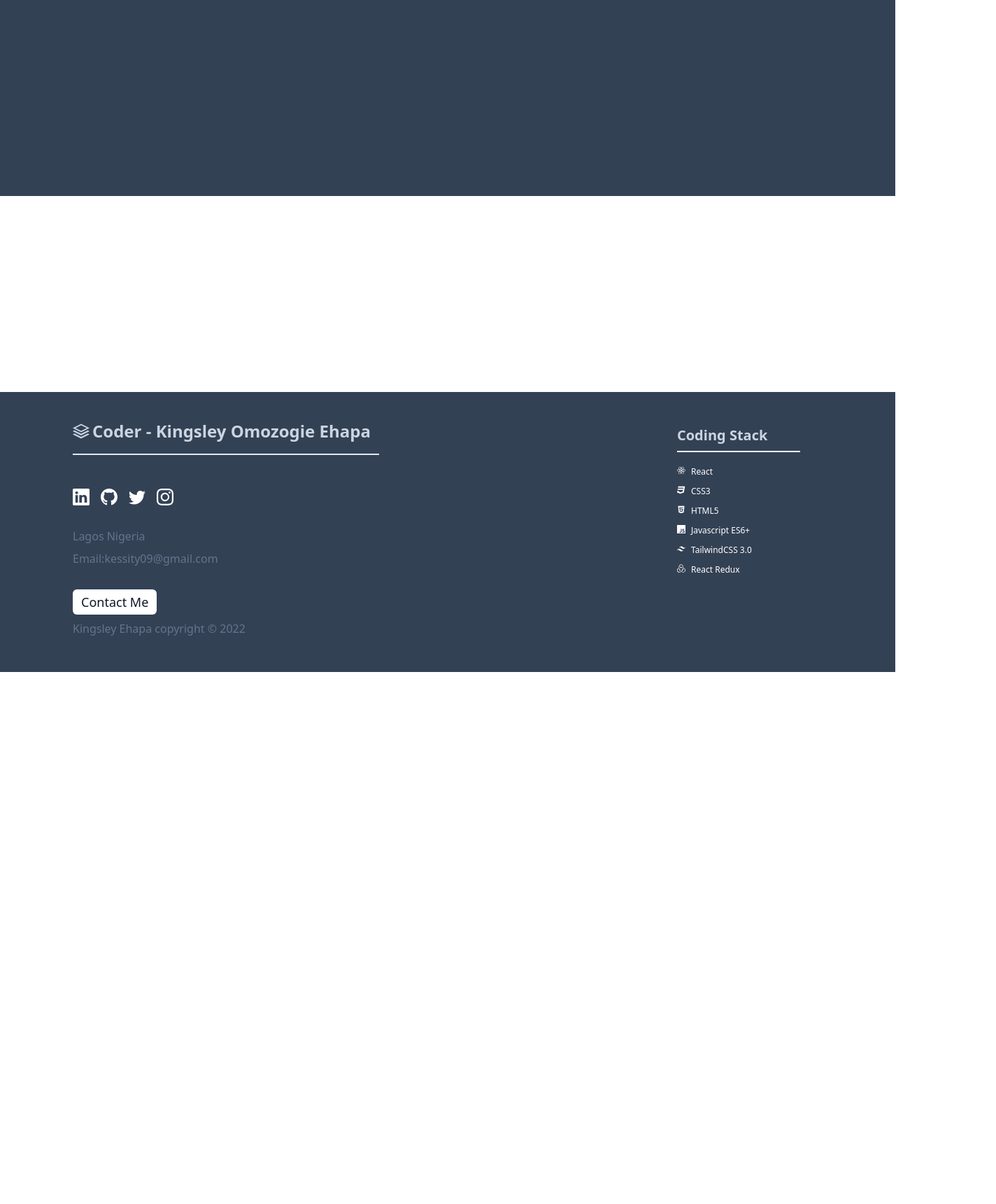
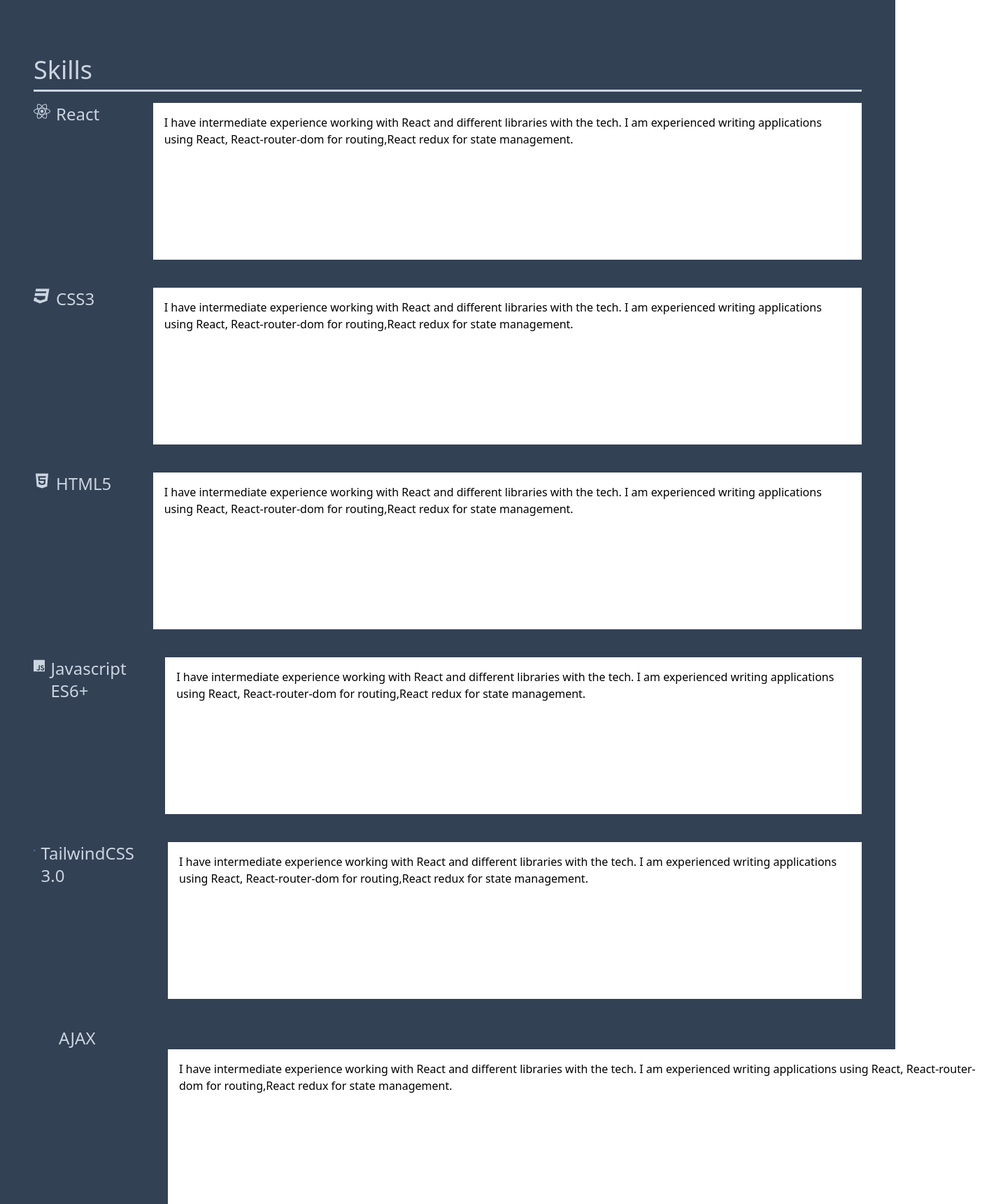
Before and after one commit to KINGSLEYEHAPA/Kingsley-Ehapa-Portfolio, a React (Create React App) app: page / in a window 1280 px wide. Shown: the part 520-2240 px from the top of the page at 70% size, 1424 px wide, since content can reach past the window. Before the commit the page ends 1480 px from the top, so only its background shows below. Built offline with nearby package versions, Linux system fonts and the light colour scheme.

Commit message:
Working on skills-section Homepage

```diff
--- a/src/components/Footer.jsx
+++ b/src/components/Footer.jsx
@@ -8,7 +8,7 @@ import { SiJavascript, SiTailwindcss, SiRedux } from "react-icons/si";
 const Footer = () => {
   return (
     <div className=" h-[40rem] md:h-[25rem] bg-slate-700 flex flex-col justify-center gap-12 ssmgap-24 items-start p-10 ssm:px-2 md:flex md:flex-row md:justify-between md:px-20">
-      <div className="ml-6">
+      <div className="ml-2">
         {" "}
         <Link
           to="/"
@@ -46,7 +46,7 @@ const Footer = () => {
           <p> Kingsley Ehapa copyright &copy; 2022</p>
         </div>
       </div>
-      <div className="  ml-6 md:mr-14 md:mb-2 md:mt-4">
+      <div className="  ml-2 md:mr-14 md:mb-2 md:mt-4">
         <h2 className="mb-5 mt-[-0.5rem]  pb-2 border-b-2 border-white text-xl text-slate-300 font-bold  ">
           Coding Stack
         </h2>
--- a/src/components/Homepage.jsx
+++ b/src/components/Homepage.jsx
@@ -1,10 +1,12 @@
 import React from "react";
 import portrait from "../assets/portrait.jpg";
 import { BsTwitter, BsGithub, BsLinkedin, BsInstagram } from "react-icons/bs";
+import { FaHtml5, FaCss3, FaReact } from "react-icons/fa";
+import { SiJavascript, SiTailwindcss } from "react-icons/si";
 
 const Homepage = () => {
   return (
-    <div className="w-full px-4 h-[60rem]">
+    <div className="w-full px-4 h-[160rem] bg-slate-700 ">
       <div
         style={{
           clipPath: "polygon(0 0, 100% 0, 100% 100%, 0 100%)",
@@ -17,21 +19,24 @@ const Homepage = () => {
           backgroundColor: "rgb(51 65 85)",
         }}
       ></div>
-      <main className="w-full h-[45rem] lg:h-[24rem] flex-col lg:flex lg:flex-row mt-10 space-y-4  lg:space-y-0">
+      <main className="w-full h-[45rem] lg:h-[24rem] flex-col lg:flex lg:flex-row mt-10 space-y-4  lg:space-y-0 mx-0 ">
         {" "}
-        <div className=" h-96 lg:h-full w-full flex gap-2 md:gap-8 ssm:0 justify-start lg:px-4 order-2 lg:order-1">
+        <div className=" h-96 lg:h-full w-full flex gap-16 md:gap-8 ssm:0 justify-start lg:px-4 order-2 lg:order-1">
           <div
             data-aos="zoom-out-up"
             className=" w-72 md:w-80 h-56 ssm:h-96 md:h-full  "
           >
             <img className="w-full h-full rounded-lg" src={portrait} alt="" />
           </div>
-          <div className=" w-72 ssm:w-72 md:w-72 h-72 ssm:h-72  lg:mr-6 md:mr-56 p-1 flex flex-col justify-start items-start space-y-4 ssm:space-y-12 lg:space-y-20">
+          <div
+            data-aos="flip-up"
+            className=" w-72 ssm:w-72 md:w-72 h-72 ssm:h-72  lg:mr-6 md:mr-56 p-1 flex flex-col justify-start items-start space-y-6 ssm:space-y-12 lg:space-y-20"
+          >
             <div className="text-slate-300 space-y-2">
               <h3 className="text-2xl">Kingsley Omozogie Ehapa</h3>
               <p className="text-sm"> I'm a Frontend Software Developer</p>
             </div>
-            <div>
+            <div className="text-slate-300 text-sm">
               <div className="flex justify-start space-x-8 px-1 mx-auto">
                 <p>PHONE:</p>
                 <p> +2348156171958</p>
@@ -45,7 +50,7 @@ const Homepage = () => {
                 <p> Lagos,Nigeria</p>
               </div>
             </div>
-            <div className="flex gap-6 text-white">
+            <div className="flex gap-6 text-white text-xl">
               <a href="#" className="hover:text-slate-300">
                 <BsLinkedin />{" "}
               </a>
@@ -61,15 +66,106 @@ const Homepage = () => {
             </div>
           </div>
         </div>
-        <div className=" h-96 lg:h-full w-full lg:w-screen order-1 lg:order-2 p-4 flex justify-center items-center">
+        <div className=" bg-slate-700 h-80 lg:h-full w-screen translate-x-[-32px] lg:w-full lg:w-screen order-1 lg:order-2 p-4  pl-14 pb-12  flex justify-center items-center mx-0">
           <h1
             data-aos="fade-down-left"
-            className="text-5xl md:text-7xl text-slate-300 hover:text-white "
+            className="text-5xl md:text-6xl xl:text-7xl text-slate-300 hover:text-white mb-28 ssm:mb-0 "
           >
             I Build Beautiful Web Applications...
           </h1>
         </div>
       </main>
+      {/* Skills Section */}
+
+      <div className="mx-8">
+        <h3 className="text-slate-300 mt-24 text-2xl md:text-4xl">Skills</h3>
+        <hr className="w-full mt-2 border-b-2  border-slate-300"></hr>
+        <div className="mt-4 flex flex-col gap-10 ">
+          <div className="flex gap-12">
+            <p className="flex gap-2   text-lg ssm:text-2xl text-slate-300 w-36">
+              <FaReact />
+              <span>React</span>
+            </p>
+            <div className="w-72 ssm:w-full h-56 bg-white p-4">
+              <p>
+                I have intermediate experience working with React and different
+                libraries with the tech. I am experienced writing applications
+                using React, React-router-dom for routing,React redux for state
+                management.{" "}
+              </p>
+            </div>
+          </div>
+          <div className="flex gap-12">
+            <p className="flex gap-2  text-lg ssm:text-2xl text-slate-300 w-36">
+              <FaCss3 />
+              <span>CSS3</span>
+            </p>
+            <div className="w-72 ssm:w-full h-56 bg-white p-4">
+              <p>
+                I have intermediate experience working with React and different
+                libraries with the tech. I am experienced writing applications
+                using React, React-router-dom for routing,React redux for state
+                management.{" "}
+              </p>
+            </div>
+          </div>
+          <div className="flex gap-12">
+            <p className="flex gap-2 text-lg ssm:text-2xl text-slate-300 w-36">
+              <FaHtml5 />
+              <span>HTML5</span>
+            </p>
+            <div className="w-72 ssm:w-full h-56 bg-white p-4">
+              <p>
+                I have intermediate experience working with React and different
+                libraries with the tech. I am experienced writing applications
+                using React, React-router-dom for routing,React redux for state
+                management.{" "}
+              </p>
+            </div>
+          </div>
+          <div className="flex gap-12">
+            <p className="flex gap-2 text-lg ssm:text-2xl text-slate-300 w-36">
+              <SiJavascript />
+              <span>Javascript ES6+</span>
+            </p>
+            <div className="w-72 ssm:w-full h-56 bg-white p-4">
+              <p>
+                I have intermediate experience working with React and different
+                libraries with the tech. I am experienced writing applications
+                using React, React-router-dom for routing,React redux for state
+                management.{" "}
+              </p>
+            </div>
+          </div>
+          <div className="flex gap-12">
+            <p className="flex gap-2 text-lg ssm:text-2xl text-slate-300 w-36">
+              <SiTailwindcss />
+              <span>TailwindCSS 3.0</span>
+            </p>
+            <div className="w-72 ssm:w-full h-56 bg-white p-4">
+              <p>
+                I have intermediate experience working with React and different
+                libraries with the tech. I am experienced writing applications
+                using React, React-router-dom for routing,React redux for state
+                management.{" "}
+              </p>
+            </div>
+          </div>
+          <div className="">
+            <p className=" ml-8 ssm:ml-9 text-lg ssm:text-2xl text-slate-300 ">
+              <span>AJAX</span>
+            </p>
+            <div className="w-56 ssm:w-full h-56 bg-white p-4 ml-40 ssm:ml-48">
+              <p>
+                I have intermediate experience working with React and different
+                libraries with the tech. I am experienced writing applications
+                using React, React-router-dom for routing,React redux for state
+                management.{" "}
+              </p>
+            </div>
+          </div>
+        </div>
+      </div>
     </div>
   );
 };
```
